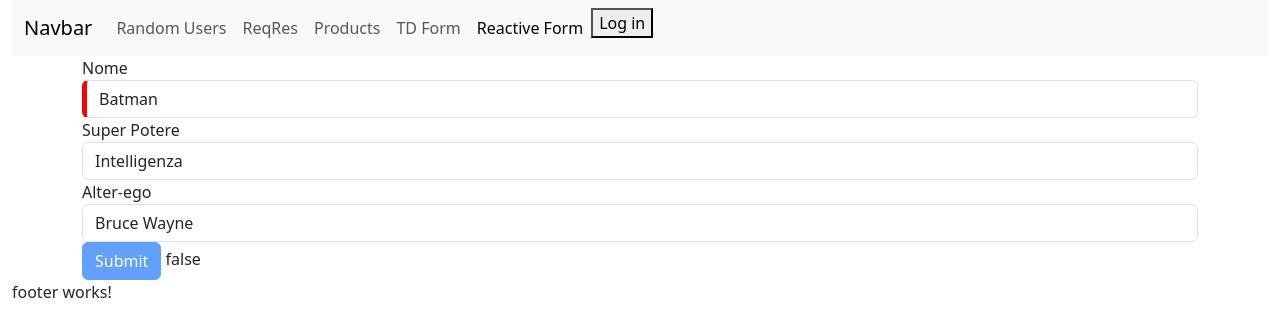
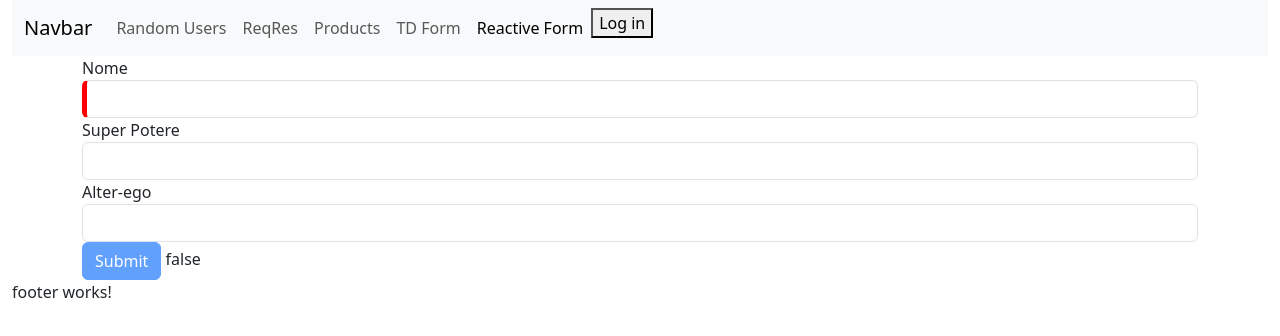
Before and after one commit to sorrentmutie/ngptt, an Angular app: page /reactiveForm in a window 1280 px wide. Shown: the top 336 px of the page. Built offline with nearby package versions, Linux system fonts and the light colour scheme.

Commit message:
minor changes

```diff
--- a/src/app/heroes/components/hero-reactive-form/hero-reactive-form.component.ts
+++ b/src/app/heroes/components/hero-reactive-form/hero-reactive-form.component.ts
@@ -58,9 +58,9 @@ import { MyValidator } from '../../../shared/validators/my-validator';
 export class HeroReactiveFormComponent {
    heroForm = this.fb.group(
     {
-      name: ['Batman', [Validators.required, Validators.minLength(5), MyValidator]],
-      power: ['Intelligenza'],
-      alterEgo: ['Bruce Wayne']
+      name: ['', [Validators.required, Validators.minLength(5), MyValidator]],
+      power: [''],
+      alterEgo: ['']
     });
 
     powers = ['Forza', 'Veloità', 'Intelligenza', 'Invisibilità'];
@@ -70,7 +70,7 @@ export class HeroReactiveFormComponent {
    }
 
    submit(){
-      console.log(this.heroForm);
+
       const name= this.heroForm.get('name')?.value;
 
       if(name){
```
